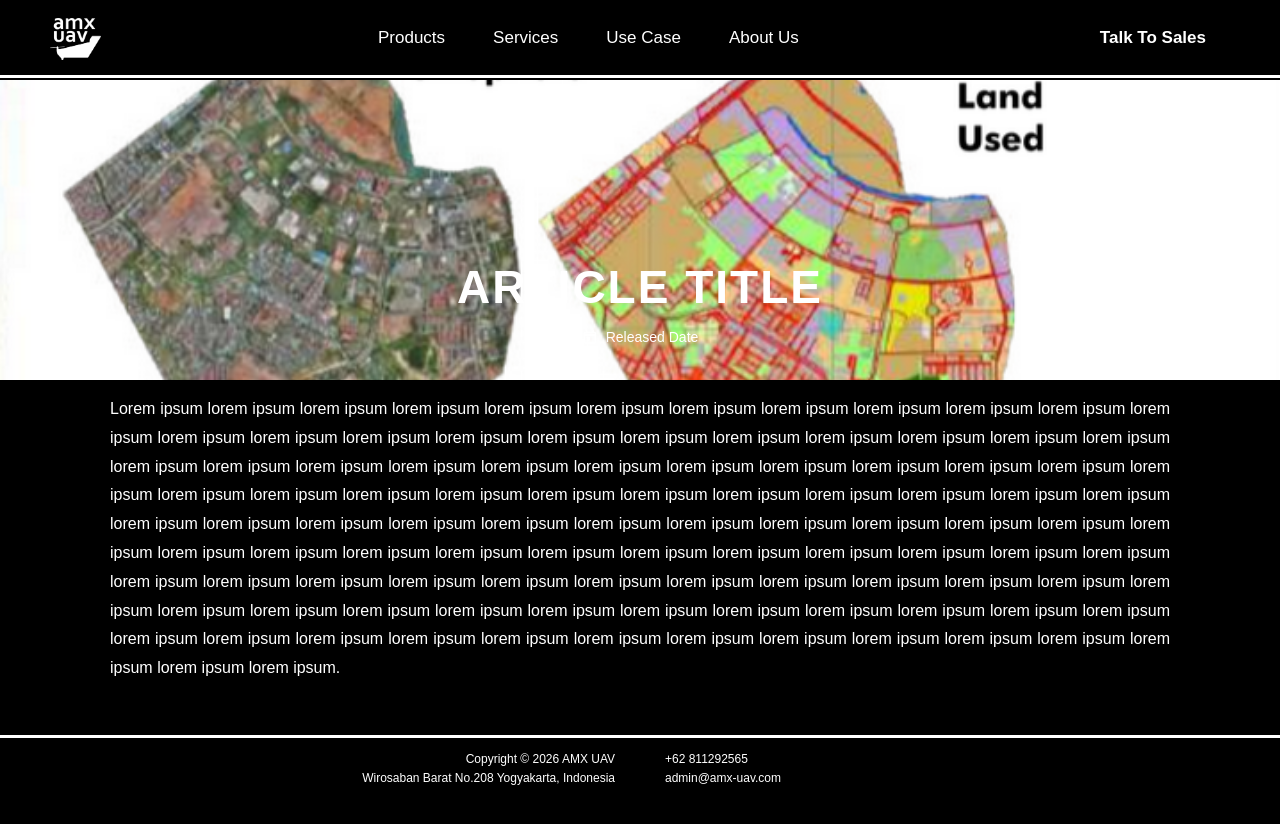
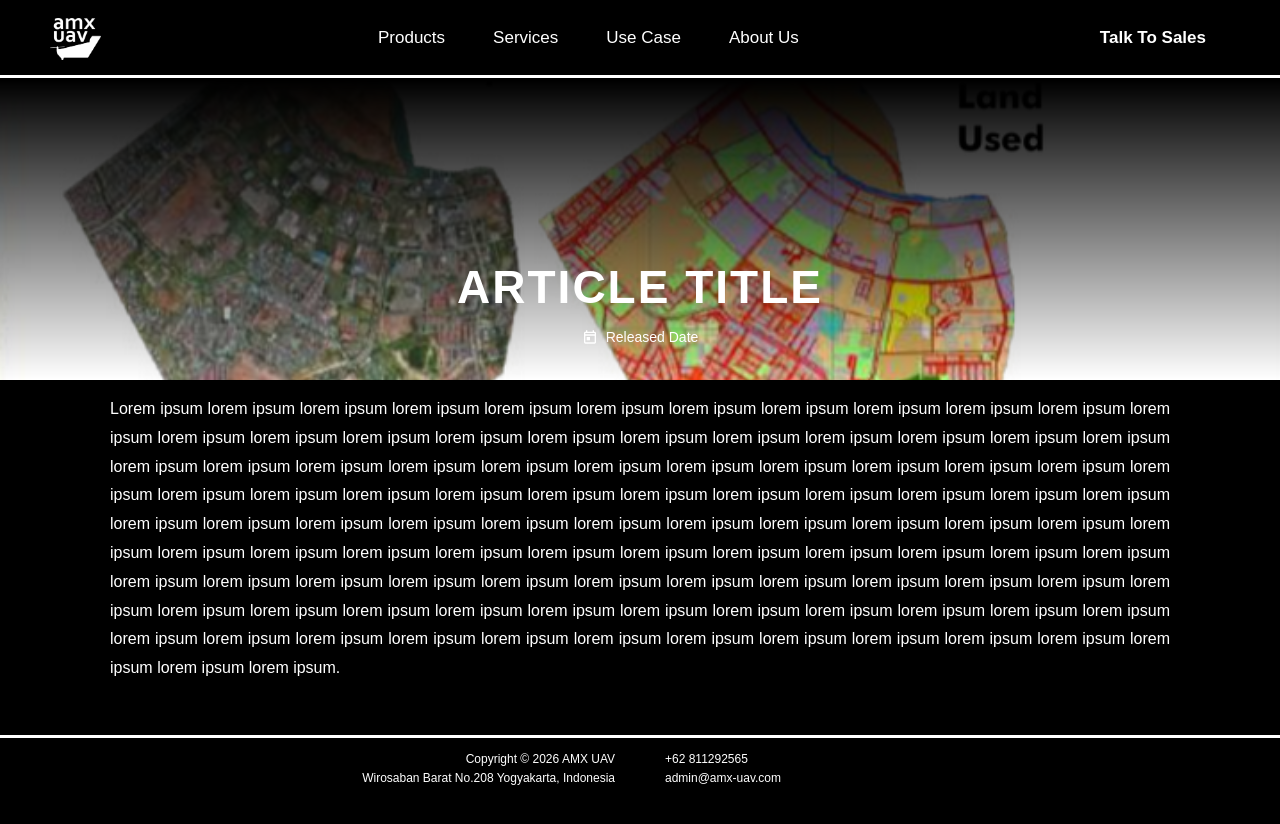
Before and after one commit to nasgmr/website-amx-next, a Next.js app: page /about-us/articles/article-1 in a window 1280 px wide. Shown: the top 824 px of the page. Built offline with nearby package versions, Linux system fonts and the light colour scheme; a web font is replaced by a local one.

Commit message:
fix: articles page gradient

```diff
--- a/src/css/style.css
+++ b/src/css/style.css
@@ -1670,9 +1670,8 @@ body {
   align-items: flex-start;
   justify-content: center;
   padding-top: 80px;
-
-  -webkit-mask-image: linear-gradient(to bottom, #FFFFFF 50%, #FFFFFF 100%);
-  mask-image: linear-gradient(to bottom, #FFFFFF 50%, #FFFFFF 100%);
+  -webkit-mask-image: linear-gradient(to bottom, transparent 0%, black 100%);
+  mask-image: linear-gradient(to bottom, transparent 0%, black 100%);
 }
 
 .aboutus-page .article-hero-bg img {
@@ -1798,9 +1797,8 @@ body {
   height: 100%;
   object-fit: cover;
   display: block;
-
-  -webkit-mask-image: linear-gradient(to right, transparent 0%, #FFFFFF 35%);
-  mask-image: linear-gradient(to right, transparent 0%, #FFFFFF 35%);
+  -webkit-mask-image: linear-gradient(to right, transparent 0%, black 35%);
+  mask-image: linear-gradient(to right, transparent 0%, black 35%);
 }
 
 .article-meta {
```
